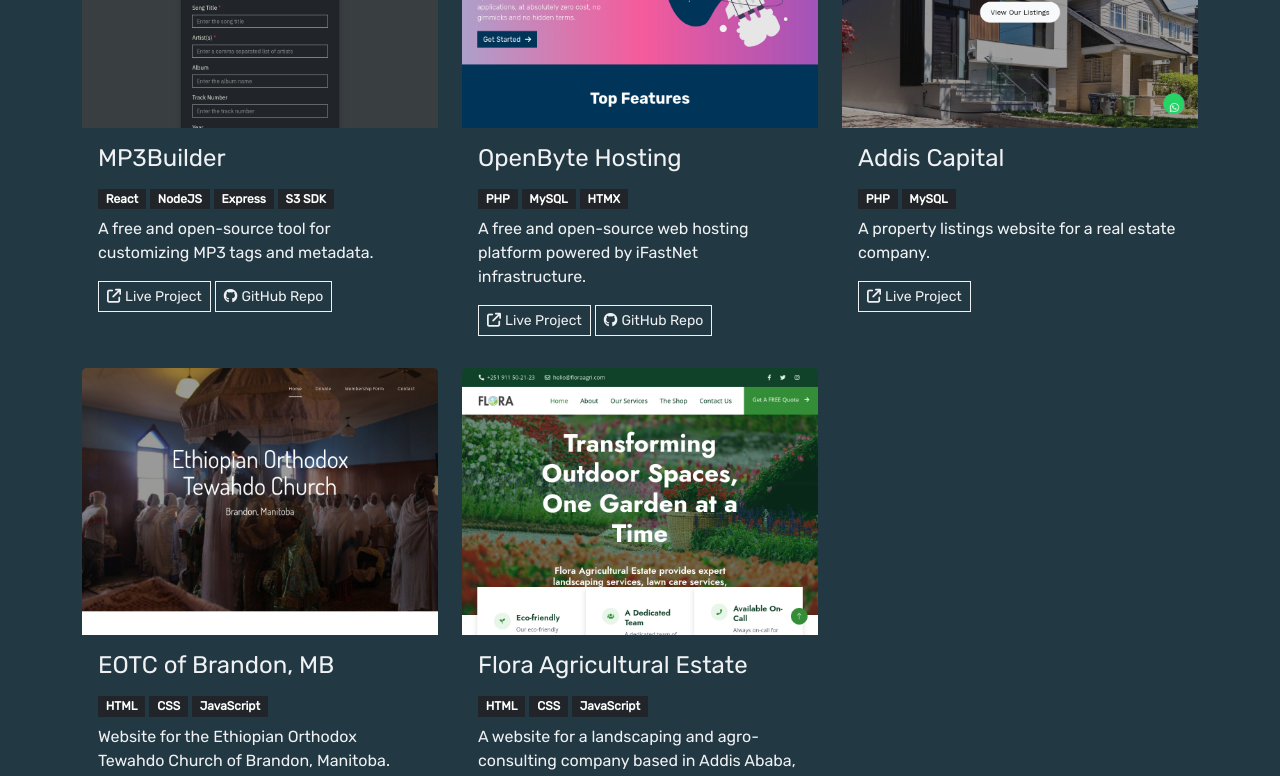
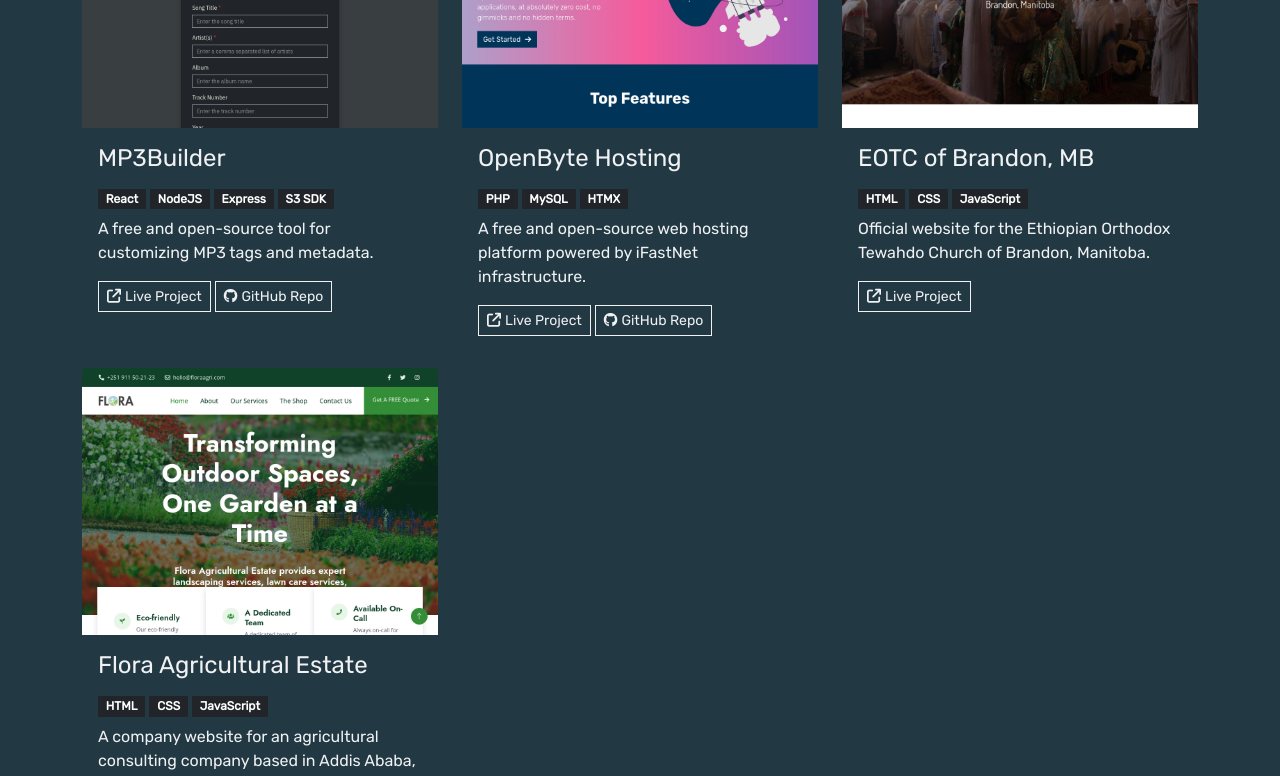
Before and after one commit to kiduswb/personal-website, a React (Vite) app: page / in a window 1280 px wide. Shown: the part 720-1496 px from the top of the page. Built offline with nearby package versions, Linux system fonts and the light colour scheme.

Commit message:
update: projects list

```diff
--- a/src/components/Projects.jsx
+++ b/src/components/Projects.jsx
@@ -31,18 +31,9 @@
             />
 
             <ProjectCard
-                project_name="Addis Capital"
-                project_image="addiscapital.jpg"
-                project_description="A property listings website for a real estate company."
-                project_demo="true"
-                project_link="https://addis.capital"
-                tech_stack="PHP, MySQL"
-            />
-
-            <ProjectCard
                 project_name="EOTC of Brandon, MB"
                 project_image="eotcbrandon.jpg"
-                project_description="Website for the Ethiopian Orthodox Tewahdo Church of Brandon, Manitoba."
+                project_description="Official website for the Ethiopian Orthodox Tewahdo Church of Brandon, Manitoba."
                 project_demo="true"
                 project_link="https://eotcbrandon.ca"
                 tech_stack="HTML, CSS, JavaScript"
@@ -51,7 +42,7 @@
             <ProjectCard
                 project_name="Flora Agricultural Estate"
                 project_image="floraagri.jpg"
-                project_description="A website for a landscaping and agro-consulting company based in Addis Ababa, Ethiopia."
+                project_description="A company website for an agricultural consulting company based in Addis Ababa, Ethiopia."
                 project_demo="true"
                 project_link="https://floraagri.com"
                 tech_stack="HTML, CSS, JavaScript"
```
